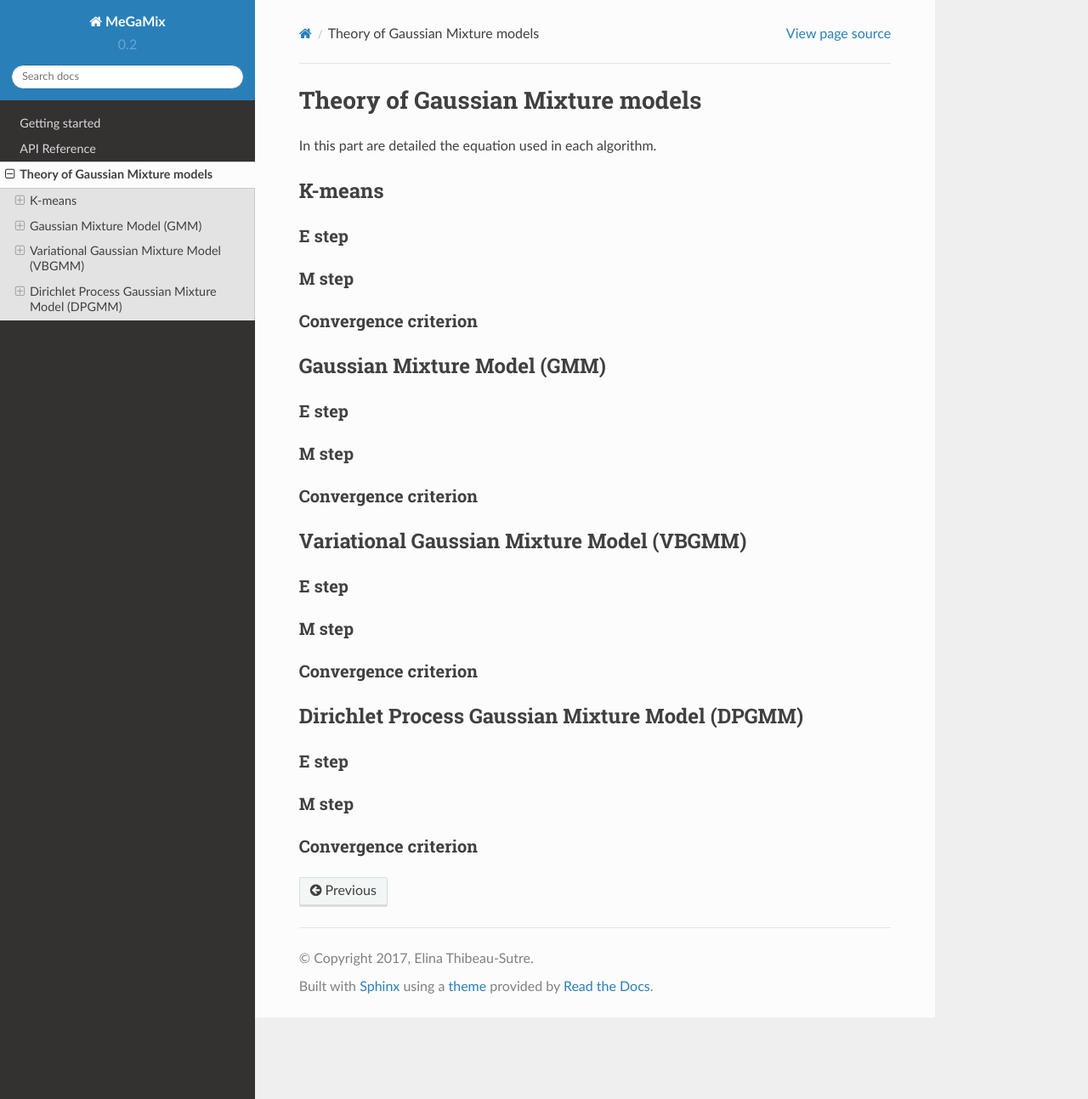
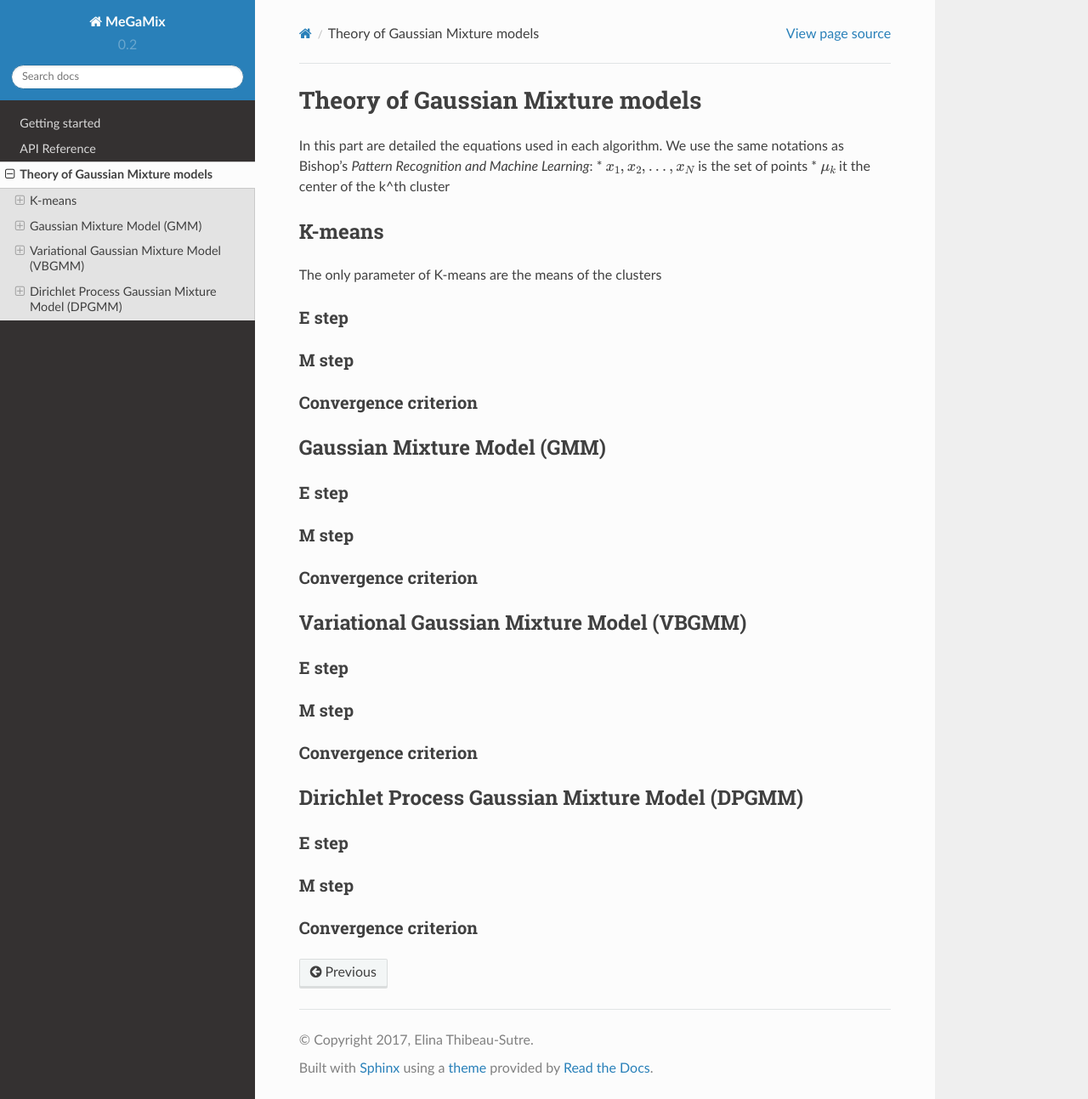
Before and after one commit to 14thibea/megamix, a Sphinx documentation site: the page built from doc/technical_doc.rst, in a window 1280 px wide and 1293 px high. Shown: the whole window at 85% size. Built offline with Sphinx 7.4.7 and the Read the Docs theme 2.0.0, drawn with Linux system fonts in a browser that asks for light colours.

Commit message:
try to change the doc

```diff
--- a/doc/technical_doc.rst
+++ b/doc/technical_doc.rst
@@ -1,10 +1,16 @@
 Theory of Gaussian Mixture models
 =================================
 
-In this part are detailed the equation used in each algorithm.
+In this part are detailed the equations used in each algorithm.
+We use the same notations as Bishop's *Pattern Recognition and Machine Learning*:
+* :math:`{x_1,x_2,...,x_N}` is the set of points
+* :math:`\mu_k` it the center of the k^th cluster
+
 
 K-means
 -------
+
+The only parameter of K-means are the means of the clusters
 
 E step
 ******
```
